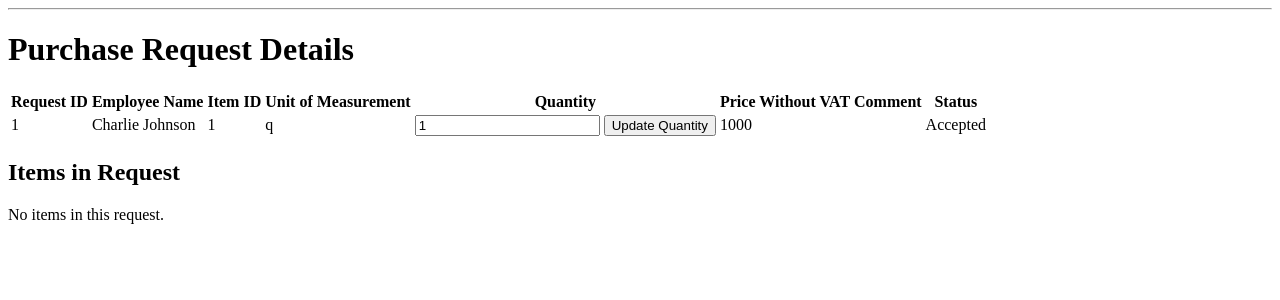
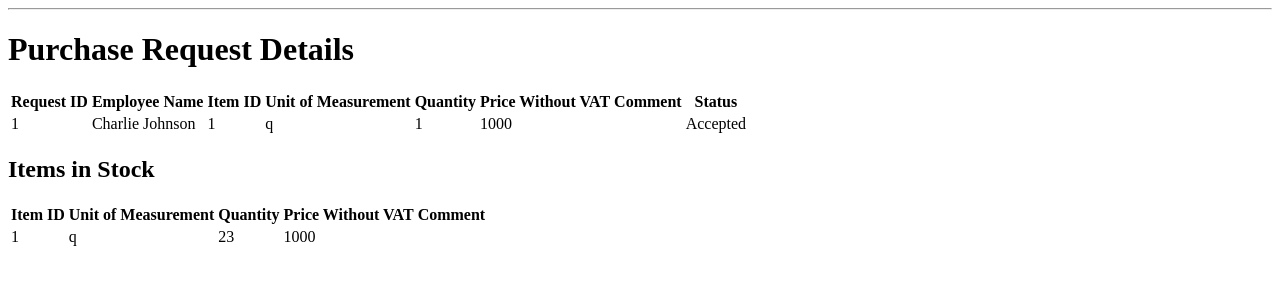
Before and after one commit to SergeiVorobev/tma-warehouse-app, a Flask app: page /orders/order/1 in a window 1280 px wide. Shown: the part 63-363 px from the top of the page. Run offline with Flask 3, Linux system fonts and the light colour scheme; data comes from the database, SQL or seed files in the repository; both versions use the stored data as it was after the commit; data that the repository does not hold is empty.

Commit message:
feat: updated coordinator rquest management

```diff
--- a/app/routes/requests.py
+++ b/app/routes/requests.py
@@ -106,7 +106,7 @@ def view_purchase_request(request_id):
 
     conn = get_db_connection()
     request_info = conn.execute('SELECT * FROM TMARequests WHERE RequestID = ?', (request_id,)).fetchone()
-    items = conn.execute('SELECT * FROM TMARequestRows WHERE RequestID = ?', (request_id,)).fetchall()
+    items = conn.execute('SELECT * FROM Items WHERE ItemID = ?', (request_id,)).fetchall()
     conn.close()
 
     if request_info is None:
@@ -116,37 +116,6 @@ def view_purchase_request(request_id):
     return render_template('view_purchase_request.html', request_info=request_info, items=items)
 
 
-@requests_bp.route('/orders/update_quantity/<int:request_id>/', methods=['POST'])
-def update_quantity(request_id):
-    if request.method == 'POST':
-        new_quantity = int(request.form['quantity'])
-
-        # Get the request information
-        request_info = get_request_by_id(request_id)
-        if not request_info:
-            flash('Request not found', 'error')
-            return redirect(url_for('routes.requests.list_orders'))
-
-        # Get the available quantity of the item
-        item_id = request_info['ItemID']
-        available, available_quantity = get_available_quantity(item_id, new_quantity)
-        if not available:
-            flash('Quantity exceeds available stock', 'error')
-            return redirect(url_for('routes.requests.view_purchase_request', request_id=request_id))
-
-        # Update the quantity in the purchase request
-        conn = get_db_connection()
-        conn.execute('UPDATE TMARequests SET Quantity = ? WHERE RequestID = ?', (new_quantity, request_id))
-        conn.commit()
-
-        # Retrieve updated item information from TMARequests
-        updated_item_info = get_request_by_id(request_id)
-        conn.close()
-
-        flash('Quantity updated successfully', 'success')
-
-    return redirect(url_for('routes.requests.view_purchase_request', request_id=request_id))
-
 
 @requests_bp.route('/orders/confirm/<int:request_id>/', methods=['POST'])
 def confirm_purchase_request(request_id):
@@ -155,21 +124,40 @@ def confirm_purchase_request(request_id):
         flash('Purchase request not found', 'error')
         return redirect(url_for('routes.requests.list_orders'))
 
+    # Update the status to "Accepted" in the TMARequests table
+    conn = get_db_connection()
+    conn.execute('UPDATE TMARequests SET Status = ? WHERE RequestID = ?', ('Accepted', request_id))
+    conn.commit()
+
+    # Reduce the quantity in the Items table
+    item_id = request_info['ItemID']
+    quantity_requested = request_info['Quantity']
+
+    conn = get_db_connection()
+    item = conn.execute('SELECT * FROM Items WHERE ItemID = ?', (item_id,)).fetchone()
+    if item is not None:
+        updated_quantity = item['Quantity'] - quantity_requested
+        conn.execute('UPDATE Items SET Quantity = ? WHERE ItemID = ?', (updated_quantity, item_id))
+        conn.commit()
+    conn.close()
+
     # Perform any additional logic here
 
     flash('Purchase request confirmed successfully', 'success')
     return redirect(url_for('routes.requests.list_orders'))
 
+
+
 @requests_bp.route('/orders/reject/<int:request_id>/', methods=['POST'])
 def reject_purchase_request(request_id):
-    # Logic to reject the purchase request
+    # Get reject comment from the form
     comment = request.form.get('comment')
-    request_info = get_request_by_id(request_id)
-    if request_info is None:
-        flash('Purchase request not found', 'error')
-        return redirect(url_for('routes.requests.list_orders'))
 
-    # Perform any additional logic here
+    # Update the status and comment for the purchase request
+    conn = get_db_connection()
+    conn.execute('UPDATE TMARequests SET Status = ?, Comment = ? WHERE RequestID = ?', ('Rejected', comment, request_id))
+    conn.commit()
+    conn.close()
 
     flash('Purchase request rejected with comment: {}'.format(comment), 'success')
     return redirect(url_for('routes.requests.list_orders'))
--- a/app/templates/order_item.html
+++ b/app/templates/order_item.html
@@ -3,7 +3,7 @@
 {% block content %}
     <h1>{% block title %} Order Item {% endblock %}</h1>
     <form method="post">
-        <label for="item_group">Item Group</label><br>
+        <label for="item_group">Item Name</label><br>
         <input type="text" name="item_group" placeholder="Item group" value="{{ item['ItemGroup'] }}" readonly><br>
 
         <label for="unit_of_measurement">Unit of Measurement</label><br>
--- a/app/templates/view_purchase_request.html
+++ b/app/templates/view_purchase_request.html
@@ -21,22 +21,29 @@
         <td>{{ request_info['EmployeeName'] }}</td>
         <td>{{ request_info['ItemID'] }}</td>
         <td>{{ request_info['UnitOfMeasurement'] }}</td>
-        <td>
-            <form method="post" action="{{ url_for('routes.requests.update_quantity', request_id=request_info['RequestID']) }}">
-                <input type="hidden" name="request_id" value="{{ request_info['RequestID'] }}">
-                <input type="number" name="quantity" value="{{ request_info['Quantity'] }}" min="1">
-                <button type="submit">Update Quantity</button>
-            </form>
-        </td>
+        <td>{{ request_info['Quantity'] }}</td>
         <td>{{ request_info['PriceWithoutVAT'] }}</td>
         <td>{{ request_info['Comment'] }}</td>
         <td>{{ request_info['Status'] }}</td>
     </tr>
 </table>
 
-<h2>Items in Request</h2>
+
+{% if request_info['Status'] != 'Accepted' %}
+<form method="post" action="{{ url_for('routes.requests.confirm_purchase_request', request_id=request_info['RequestID']) }}">
+    <button type="submit">Confirm Request</button>
+</form>
+
+<form method="post" action="{{ url_for('routes.requests.reject_purchase_request', request_id=request_info['RequestID']) }}">
+    <label for="reject-comment">Reject Request with Comment:</label>
+    <input type="text" id="reject-comment" name="comment">
+    <button type="submit">Reject Request</button>
+</form>
+{% endif %}
+
+<h2>Items in Stock</h2>
 {% if items %}
-<table>
+<table id="items-table">
     <tr>
         <th>Item ID</th>
         <th>Unit of Measurement</th>
@@ -55,16 +62,8 @@
     {% endfor %}
 </table>
 
-<form method="post" action="{{ url_for('routes.requests.confirm_purchase_request', request_id=request_info['RequestID']) }}">
-    <button type="submit">Confirm Request</button>
-</form>
+{% else %}
+<p>No items in this Stock.</p>
+{% endif %}
 
-<form method="post" action="{{ url_for('routes.requests.reject_purchase_request', request_id=request_info['RequestID']) }}">
-    <label for="reject-comment">Reject Request with Comment:</label>
-    <input type="text" id="reject-comment" name="comment">
-    <button type="submit">Reject Request</button>
-</form>
-{% else %}
-<p>No items in this request.</p>
-{% endif %}
 {% endblock %}
```
Also changed, not shown: db/init_db.py (+5 -5 lines), db/database.db.
